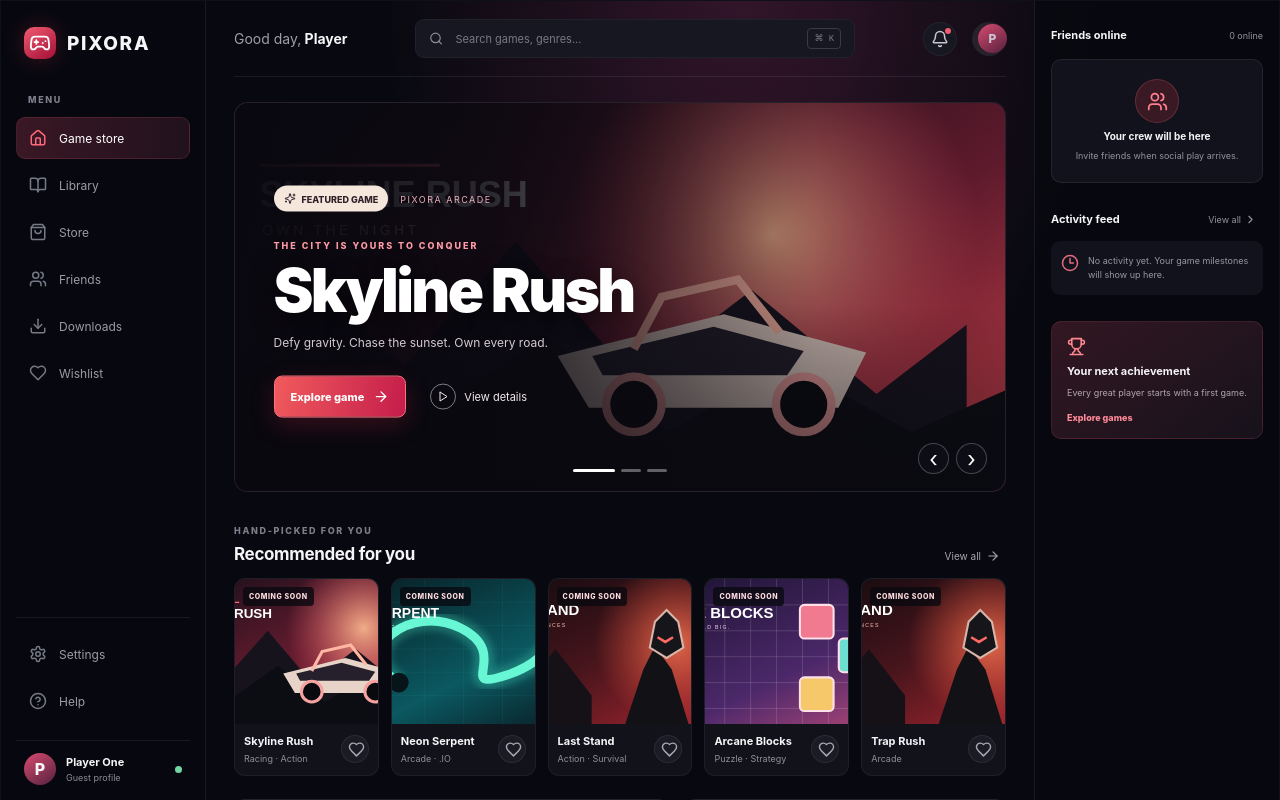
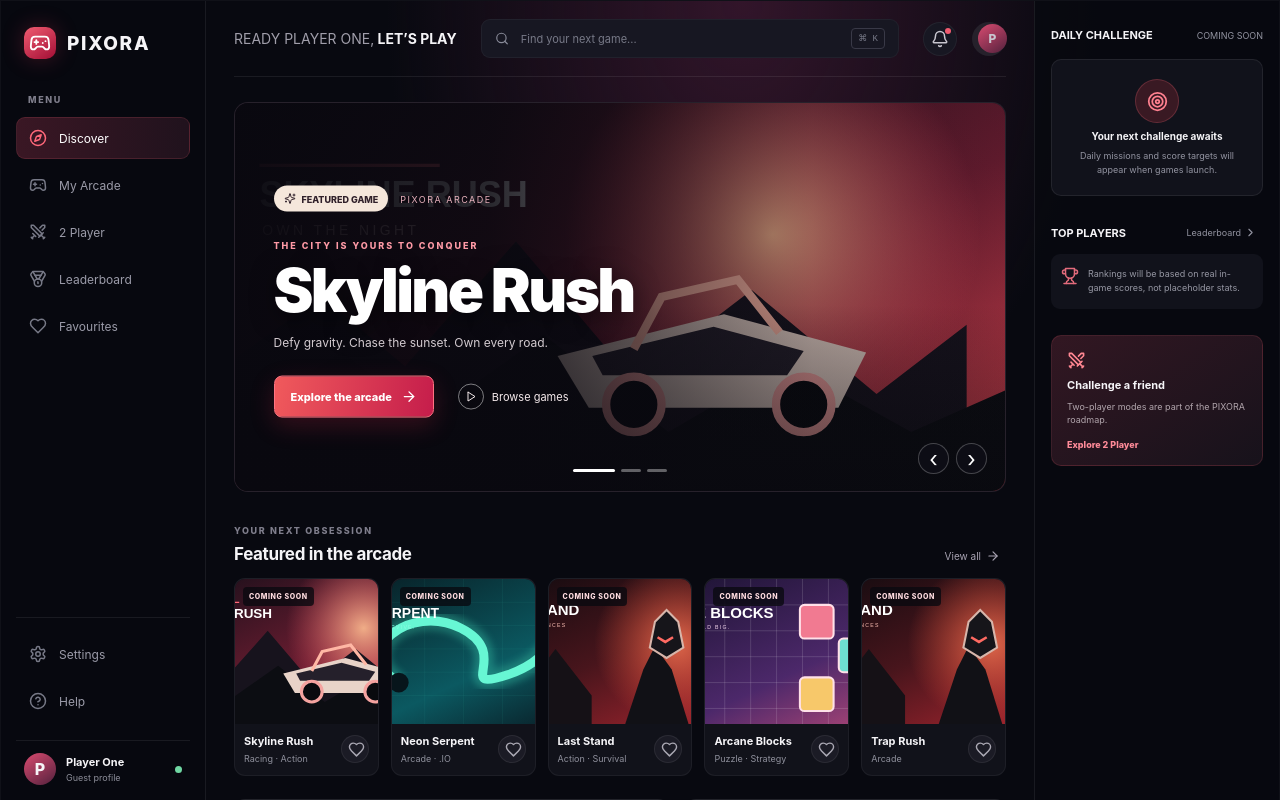
Before and after one commit to nikhilgurjar7605-collab/snake-, a React (Vite) app: page / in a window 1280 px wide. Shown: the top 800 px of the page. Built offline with nearby package versions, Linux system fonts and the light colour scheme.

Commit message:
Tailor PIXORA dashboard for browser arcade, multiplayer and score progression

```diff
--- a/src/App.tsx
+++ b/src/App.tsx
@@ -1,5 +1,5 @@
 import { useMemo, useState } from 'react'
-import { Bell, BookOpen, Compass, Download, Gamepad2, Heart, Home, Menu, Search, Settings, ShoppingBag, Sparkles, Users, X, ChevronRight, Play, ArrowRight, SlidersHorizontal, CircleHelp, Trophy, Clock3 } from 'lucide-react'
+import { Bell, BookOpen, Compass, Gamepad2, Heart, Home, Menu, Search, Settings, Sparkles, Users, X, ChevronRight, Play, ArrowRight, SlidersHorizontal, CircleHelp, Trophy, Clock3, Swords, Medal, Target } from 'lucide-react'
 
 type Game={id:string;title:string;genre:string;description:string;cover:string;tag:string;status:'soon'|'live'}
 const games:Game[]=[
@@ -17,7 +17,7 @@ const slides=[
 {title:'Neon Serpent',subtitle:'GROW. HUNT. SURVIVE.',description:'A neon arena where every turn can change everything.',cover:'/covers/neon-serpent.svg',label:'PIXORA ORIGINAL'},
 {title:'Last Stand',subtitle:'NO SECOND CHANCES',description:'A city on the edge. Your story starts here.',cover:'/covers/last-stand.svg',label:'COMING SOON'}
 ]
-type Page='home'|'library'|'store'|'friends'|'downloads'|'wishlist'|'settings'|'help'
+type Page='home'|'library'|'multiplayer'|'leaderboard'|'wishlist'|'settings'|'help'
 function App(){
  const [page,setPage]=useState<Page>('home')
  const [slide,setSlide]=useState(0)
@@ -26,7 +26,7 @@ function App(){
  const [favorites,setFavorites]=useState<string[]>(()=>{try{return JSON.parse(localStorage.getItem('pixora-favorites')||'[]')}catch{return []}})
  const toggleFavorite=(id:string)=>setFavorites(old=>{const next=old.includes(id)?old.filter(x=>x!==id):[...old,id];localStorage.setItem('pixora-favorites',JSON.stringify(next));return next})
  const filtered=useMemo(()=>games.filter(g=>(page!=='wishlist'||favorites.includes(g.id))&&(`${g.title} ${g.genre}`.toLowerCase().includes(query.toLowerCase()))),[page,favorites,query])
- const navItems:{id:Page;label:string;icon:any}[]=[{id:'home',label:'Game store',icon:Home},{id:'library',label:'Library',icon:BookOpen},{id:'store',label:'Store',icon:ShoppingBag},{id:'friends',label:'Friends',icon:Users},{id:'downloads',label:'Downloads',icon:Download},{id:'wishlist',label:'Wishlist',icon:Heart}]
+ const navItems:{id:Page;label:string;icon:any}[]=[{id:'home',label:'Discover',icon:Compass},{id:'library',label:'My Arcade',icon:Gamepad2},{id:'multiplayer',label:'2 Player',icon:Swords},{id:'leaderboard',label:'Leaderboard',icon:Medal},{id:'wishlist',label:'Favourites',icon:Heart}]
  const choose=(p:Page)=>{setPage(p);setMobileNav(false);setQuery('')}
  const activeSlide=slides[slide]
  const GameCard=({game}:{game:Game})=><article className="store-card"><button className="store-cover" onClick={()=>choose('library')}><img src={game.cover} alt={game.title}/><span className="cover-play"><Play size={17} fill="currentColor"/></span><span className="cover-status">{game.status==='live'?'PLAY NOW':'COMING SOON'}</span></button><div className="store-card-info"><div><h3>{game.title}</h3><p>{game.genre}</p></div><button className={favorites.includes(game.id)?'wish-btn active':'wish-btn'} onClick={()=>toggleFavorite(game.id)} aria-label={favorites.includes(game.id)?'Remove from wishlist':'Add to wishlist'}><Heart size={17} fill={favorites.includes(game.id)?'currentColor':'none'}/></button></div></article>
@@ -42,8 +42,8 @@ function App(){
   <div className="store-main">
    <header className="store-topbar">
     <button className="mobile-rail-toggle" onClick={()=>setMobileNav(!mobileNav)} aria-label="Toggle menu">{mobileNav?<X/>:<Menu/>}</button>
-    <div className="greeting"><span>Good day,</span> Player</div>
-    <label className="top-search"><Search size={17}/><input value={query} onChange={e=>setQuery(e.target.value)} placeholder="Search games, genres..."/><kbd>⌘ K</kbd></label>
+    <div className="greeting"><span>READY PLAYER ONE,</span> LET’S PLAY</div>
+    <label className="top-search"><Search size={17}/><input value={query} onChange={e=>setQuery(e.target.value)} placeholder="Find your next game..."/><kbd>⌘ K</kbd></label>
     <div className="top-tools"><button aria-label="Notifications"><Bell size={18}/><i/></button><button className="top-profile" onClick={()=>choose('settings')}><span>P</span></button></div>
    </header>
    {page==='home'?<>
@@ -55,27 +55,27 @@ function App(){
       <div className="hero-overline">{activeSlide.subtitle}</div>
       <h1>{activeSlide.title}</h1>
       <p>{activeSlide.description}</p>
-      <div className="hero-cta"><button className="store-primary" onClick={()=>choose('library')}>Explore game <ArrowRight size={16}/></button><button className="trailer-btn" onClick={()=>choose('library')}><Play size={14}/> View details</button></div>
+      <div className="hero-cta"><button className="store-primary" onClick={()=>choose('library')}>Explore the arcade <ArrowRight size={16}/></button><button className="trailer-btn" onClick={()=>choose('library')}><Play size={14}/> Browse games</button></div>
      </div>
      <div className="hero-pagination">{slides.map((s,i)=><button key={s.title} className={slide===i?'selected':''} onClick={()=>setSlide(i)} aria-label={`Show ${s.title}`}/>)}</div>
      <div className="hero-arrows"><button onClick={()=>setSlide(i=>(i+slides.length-1)%slides.length)} aria-label="Previous feature">‹</button><button onClick={()=>setSlide(i=>(i+1)%slides.length)} aria-label="Next feature">›</button></div>
     </section>
     <section className="recommend-section">
-     <div className="section-topline"><div><span className="section-kicker">HAND-PICKED FOR YOU</span><h2>Recommended for you</h2></div><button className="see-all" onClick={()=>choose('library')}>View all <ArrowRight size={14}/></button></div>
+     <div className="section-topline"><div><span className="section-kicker">YOUR NEXT OBSESSION</span><h2>Featured in the arcade</h2></div><button className="see-all" onClick={()=>choose('library')}>View all <ArrowRight size={14}/></button></div>
      <div className="recommend-row">{games.slice(0,5).map(g=><GameCard key={g.id} game={g}/>)}</div>
     </section>
-    <section className="lower-store-grid"><div className="lower-panel"><div className="section-topline"><div><span className="section-kicker">YOUR COLLECTION</span><h2>Recently added</h2></div><button className="see-all" onClick={()=>choose('library')}>Library <ArrowRight size={14}/></button></div><div className="empty-library"><BookOpen size={22}/><div><b>Your library is waiting</b><span>Games you add will appear here.</span></div></div></div><div className="lower-panel activity-panel"><div className="section-topline"><div><span className="section-kicker">PIXORA COMMUNITY</span><h2>Activity feed</h2></div></div><div className="empty-library"><Users size={22}/><div><b>Your community starts here</b><span>Friend activity will appear when social features launch.</span></div></div></div></section>
-   </>:<section className="subpage-store"><div className="subpage-heading"><div><span className="section-kicker">PIXORA / {page.toUpperCase()}</span><h1>{page==='library'?'Your library':page==='wishlist'?'Your wishlist':page==='friends'?'Friends':page==='downloads'?'Downloads':page==='settings'?'Settings':page==='help'?'Help & support':'Discover more games'}</h1><p>{page==='wishlist'?'Your saved games, all in one place.':page==='friends'?'Your social space is getting ready.':'Explore your PIXORA gaming space.'}</p></div><SlidersHorizontal size={20}/></div>
-    {page==='library'||page==='store'||page==='wishlist'?filtered.length?<div className="subpage-game-grid">{filtered.map(g=><GameCard key={g.id} game={g}/>)}</div>:<div className="empty-large"><Heart size={30}/><h3>Nothing saved yet</h3><p>Tap the heart on any game to add it to your wishlist.</p><button className="store-primary" onClick={()=>choose('home')}>Browse games <ArrowRight size={15}/></button></div>:<div className="empty-large"><Users size={30}/><h3>{page==='friends'?'Friends are coming soon':page==='downloads'?'No downloads yet':page==='settings'?'Guest settings':'How can we help?'}</h3><p>{page==='friends'?'We’ll add friend profiles and presence when multiplayer features are ready.':page==='downloads'?'Your downloaded games will appear here.':page==='settings'?'Account controls will be available when accounts launch.':'Support and FAQs will be available here.'}</p><button className="store-primary" onClick={()=>choose('home')}>Back to game store</button></div>}
+    <section className="lower-store-grid"><div className="lower-panel"><div className="section-topline"><div><span className="section-kicker">YOUR GAME SPACE</span><h2>Continue playing</h2></div><button className="see-all" onClick={()=>choose('library')}>Library <ArrowRight size={14}/></button></div><div className="empty-library"><BookOpen size={22}/><div><b>Your next session starts here</b><span>Your played games and progress will appear here.</span></div></div></div><div className="lower-panel activity-panel"><div className="section-topline"><div><span className="section-kicker">PLAY WITH OTHERS</span><h2>Multiplayer arena</h2></div></div><div className="empty-library"><Users size={22}/><div><b>Bring a friend into the arena</b><span>Two-player challenges and live matches are on the roadmap.</span></div></div></div></section>
+   </>:<section className="subpage-store"><div className="subpage-heading"><div><span className="section-kicker">PIXORA / {page.toUpperCase()}</span><h1>{page==='library'?'My Arcade':page==='wishlist'?'Your favourites':page==='multiplayer'?'2 Player Arena':page==='leaderboard'?'Leaderboard':page==='settings'?'Settings':'Help & support'}</h1><p>{page==='wishlist'?'Your saved games, all in one place.':page==='multiplayer'?'Challenge a friend when multiplayer games go live.':page==='leaderboard'?'The best runs. The highest scores. The players to beat.':'Your PIXORA gaming space.'}</p></div><SlidersHorizontal size={20}/></div>
+    {page==='library'||page==='wishlist'?filtered.length?<div className="subpage-game-grid">{filtered.map(g=><GameCard key={g.id} game={g}/>)}</div>:<div className="empty-large"><Heart size={30}/><h3>{page==='wishlist'?'No favourites yet':'Your arcade is ready'}</h3><p>{page==='wishlist'?'Tap the heart on any game to save it here.':'Your game collection and play history will live here.'}</p><button className="store-primary" onClick={()=>choose('home')}>Discover games <ArrowRight size={15}/></button></div>:<div className="empty-large">{page==='multiplayer'?<Swords size={30}/>:page==='leaderboard'?<Trophy size={30}/>:page==='settings'?<Settings size={30}/>:<CircleHelp size={30}/>}<h3>{page==='multiplayer'?'The arena is being prepared':page==='leaderboard'?'The scoreboard is waiting':page==='settings'?'Player settings':'How can we help?'}</h3><p>{page==='multiplayer'?'Two-player games and friend challenges are planned for a future PIXORA update.':page==='leaderboard'?'Rankings will appear when games begin recording verified scores.':page==='settings'?'Player profiles and preferences will be available as PIXORA grows.':'Help and game guides will appear here.'}</p><button className="store-primary" onClick={()=>choose('home')}>Back to Discover</button></div>}
    </section>}
    <footer className="store-footer"><span>© 2026 PIXORA</span><span>PLAY MORE. LIVE THE GAME.</span></footer>
   </div>
   <aside className="right-rail">
-   <div className="right-heading"><b>Friends online</b><span>0 online</span></div>
-   <div className="friends-empty"><div className="friends-orbit"><Users size={21}/></div><b>Your crew will be here</b><span>Invite friends when social play arrives.</span></div>
-   <div className="right-heading activity-heading"><b>Activity feed</b><button onClick={()=>choose('friends')}>View all <ChevronRight size={13}/></button></div>
-   <div className="activity-empty"><Clock3 size={18}/><span>No activity yet. Your game milestones will show up here.</span></div>
-   <div className="right-promo"><Trophy size={19}/><b>Your next achievement</b><span>Every great player starts with a first game.</span><button onClick={()=>choose('library')}>Explore games</button></div>
+   <div className="right-heading"><b>DAILY CHALLENGE</b><span>COMING SOON</span></div>
+   <div className="friends-empty"><div className="friends-orbit"><Target size={21}/></div><b>Your next challenge awaits</b><span>Daily missions and score targets will appear when games launch.</span></div>
+   <div className="right-heading activity-heading"><b>TOP PLAYERS</b><button onClick={()=>choose('leaderboard')}>Leaderboard <ChevronRight size={13}/></button></div>
+   <div className="activity-empty"><Trophy size={18}/><span>Rankings will be based on real in-game scores, not placeholder stats.</span></div>
+   <div className="right-promo"><Swords size={19}/><b>Challenge a friend</b><span>Two-player modes are part of the PIXORA roadmap.</span><button onClick={()=>choose('multiplayer')}>Explore 2 Player</button></div>
   </aside>
  </div>
 }
```
